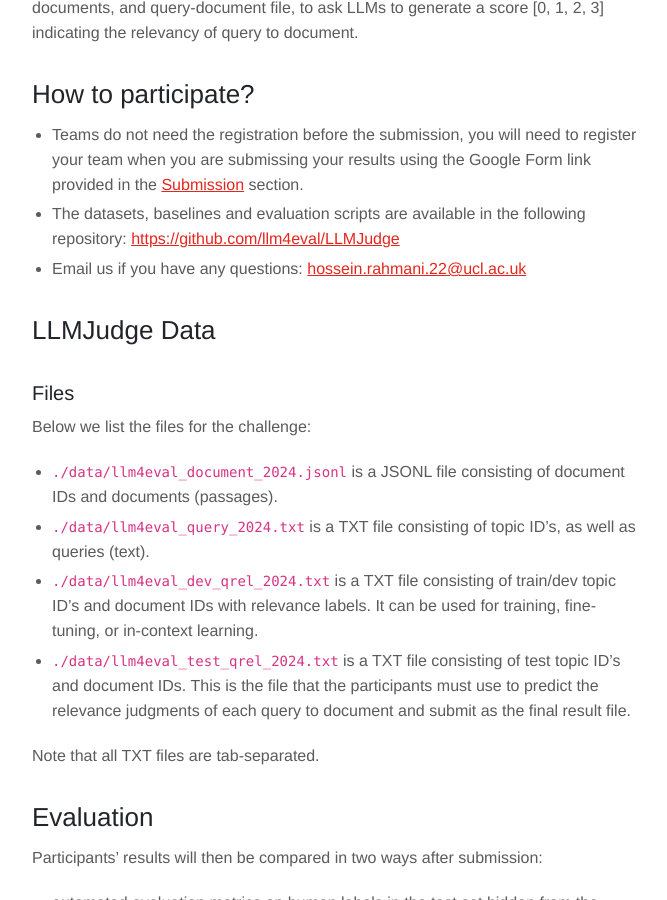
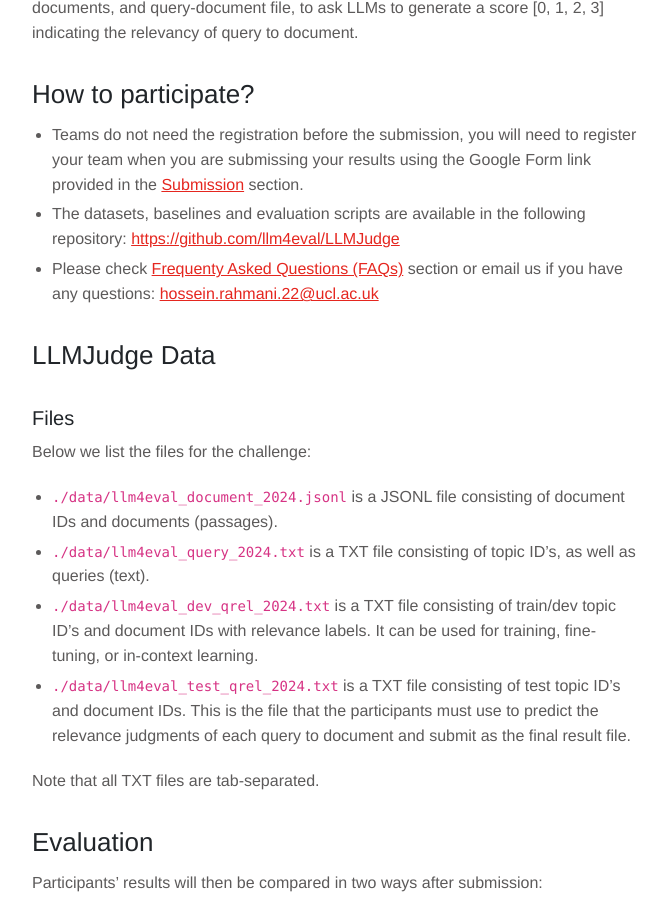
Before and after one commit to LLM4Eval/llm4eval, a Jekyll site: the page built from challenge.md, in a window 1280 px wide and 900 px high, scrolled down 1127 px. Shown: the whole window, without its empty margins (143-810 px from the left). Built offline with Jekyll 4.4.1, drawn with Linux system fonts in a browser that asks for light colours.

Commit message:
Update challenge.md

```diff
--- a/challenge.md
+++ b/challenge.md
@@ -23,7 +23,7 @@ The task is, by providing to the participants the datasets that include quereis,
 ## How to participate?
 - Teams do not need the registration before the submission, you will need to register your team when you are submissing your results using the Google Form link provided in the [Submission](#submission) section.
 - The datasets, baselines and evaluation scripts are available in the following repository: [https://github.com/llm4eval/LLMJudge](https://github.com/llm4eval/LLMJudge)
-- Email us if you have any questions: [hossein.rahmani.22@ucl.ac.uk](mailto:hossein.rahmani.22@ucl.ac.uk)
+- Please check [Frequenty Asked Questions (FAQs)](#frequenty-asked-questions-faqs) section or email us if you have any questions: [hossein.rahmani.22@ucl.ac.uk](mailto:hossein.rahmani.22@ucl.ac.uk)
 
 ## LLMJudge Data
 
```
